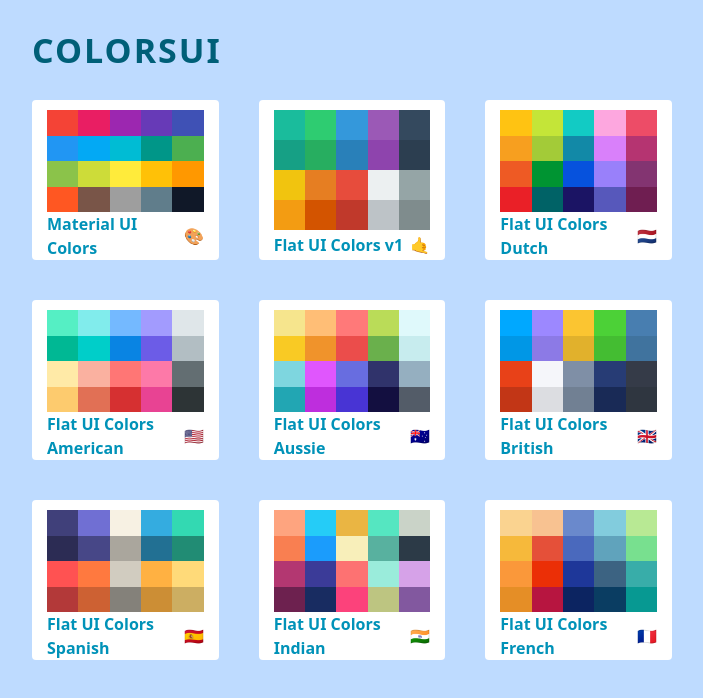
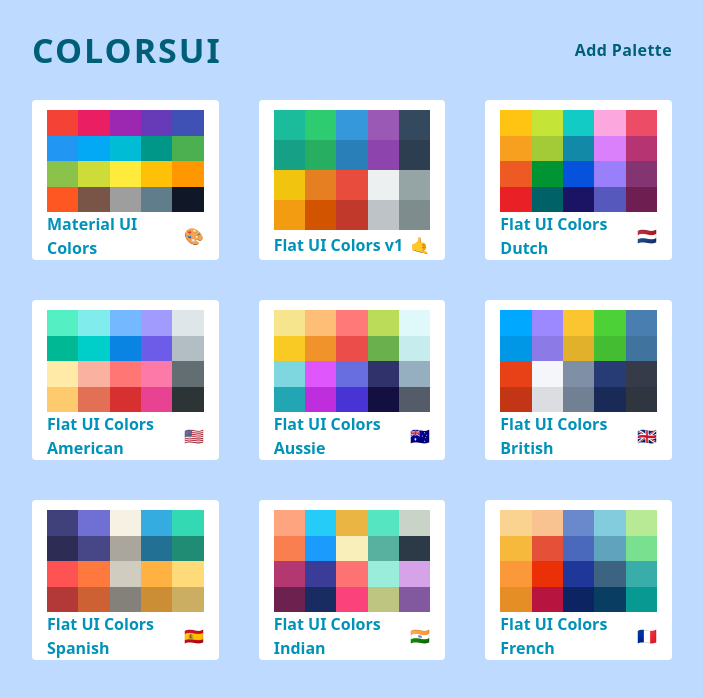
Before and after one commit to iamsarthakkr/colors-app, a Next.js app: page / in a window 1280 px wide. Shown: the top 698 px of the page, without its empty margins (288-991 px from the left). Built offline with nearby package versions, Linux system fonts and the light colour scheme.

Commit message:
add new palette route

```diff
--- /dev/null
+++ b/src/app/palette/new/page.tsx
@@ -0,0 +1,7 @@
+import { NewForm } from "@/ui/NewForm";
+
+const NewPalettePage = () => {
+	return <NewForm />;
+};
+
+export default NewPalettePage;
--- /dev/null
+++ b/src/ui/NewForm/NewForm.tsx
@@ -0,0 +1,3 @@
+export const NewForm = () => {
+	return <div>New Form</div>
+};
--- /dev/null
+++ b/src/ui/NewForm/index.tsx
@@ -0,0 +1 @@
+export { NewForm } from "./NewForm";
--- a/src/ui/home/Home.tsx
+++ b/src/ui/home/Home.tsx
@@ -29,6 +29,7 @@
 			{/* header */}
 			<header className="w-full xl:w-[50%] h-[100px] mx-auto flex justify-between items-center ">
 				<h1 className="font-semibold tracking-[2px] text-[34px] text-cyan-800">COLORSUI</h1>
+				<span className="text-cyan-800 font-semibold tracking-wide hover:underline hover:text-cyan-900"><Link href={'/palette/new'}>Add Palette</Link></span>
 			</header>
 			{/* color boxes */}
 			<div className="w-full px-6 xl:w-[50%] h-[70%] xl:px-0 mx-auto flex justify-center">
```
